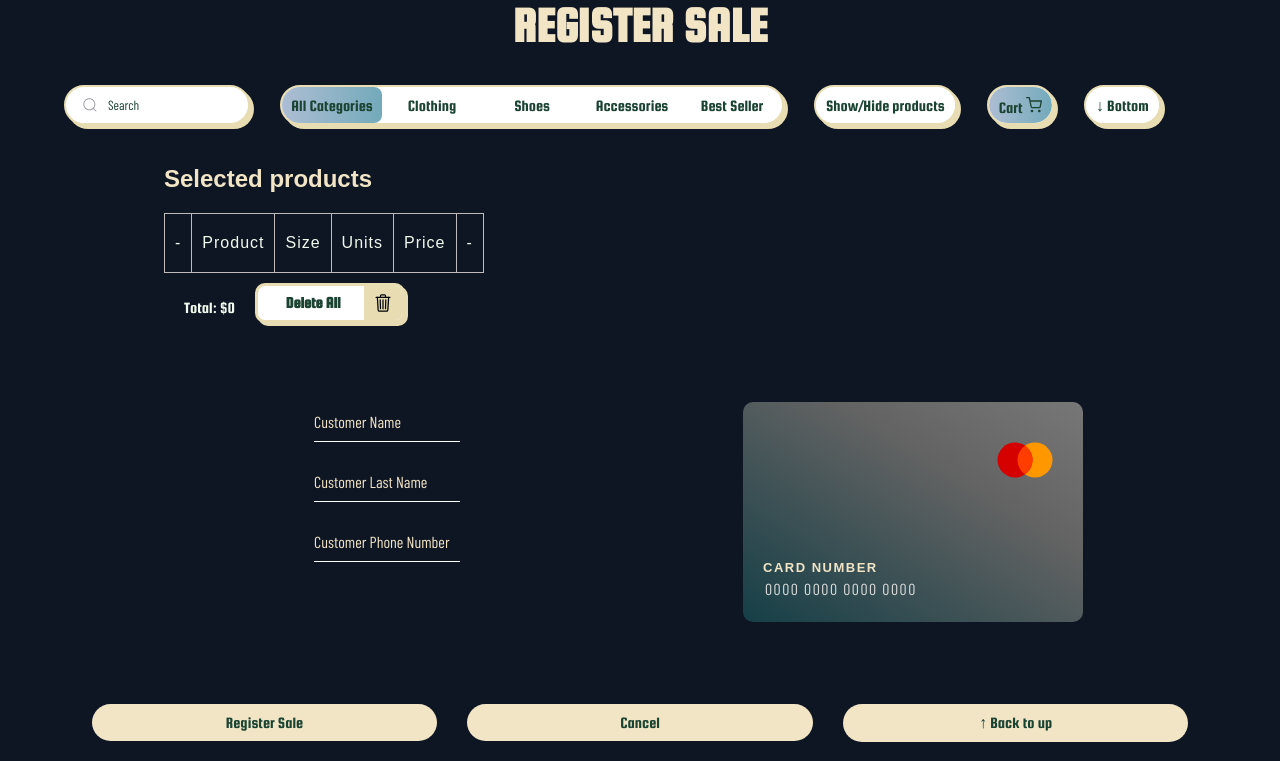
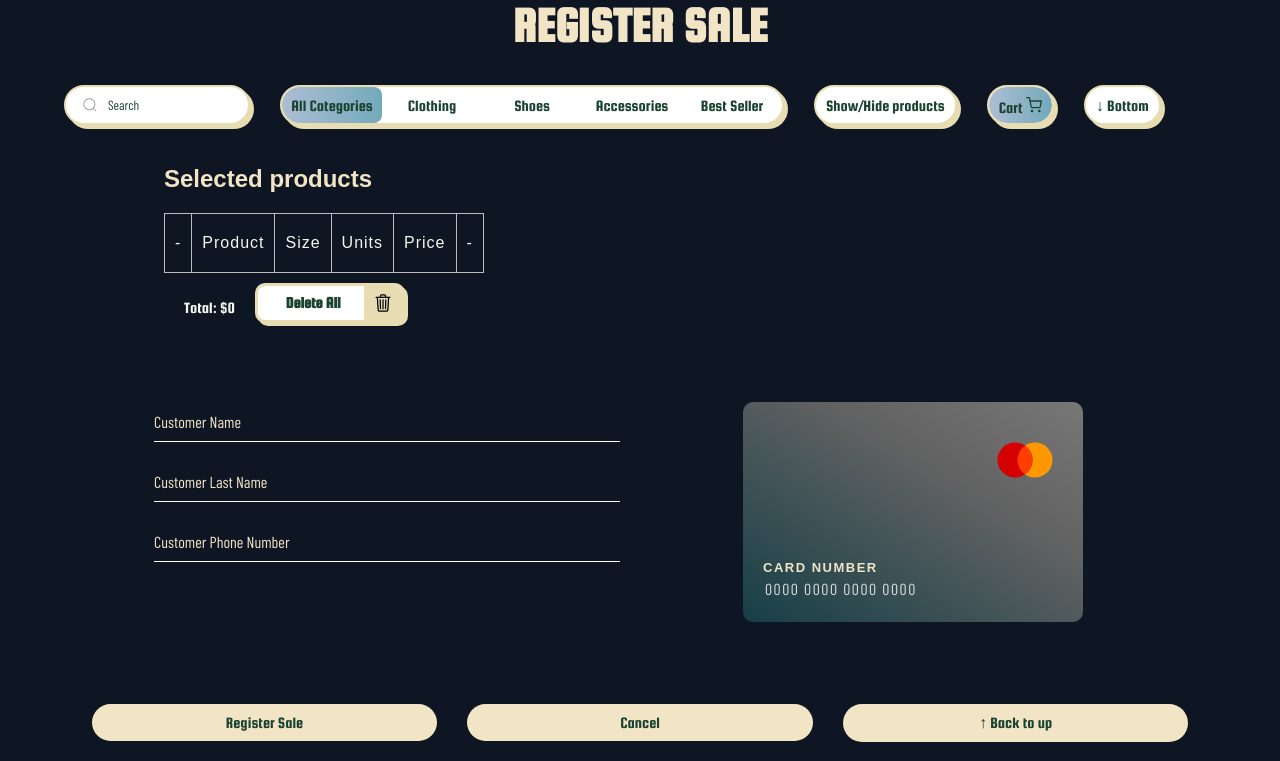
Before and after one commit to AlejandroRiba/proyectocryp2, a Flask app: page /registra_venta in a window 1280 px wide. Shown: the part 137-898 px from the top of the page. Run offline with Flask 3, Linux system fonts and the light colour scheme; the visitor is signed in with stand-in values (Sample User, id 1); data that the repository does not hold is empty; some web fonts are replaced.

Commit message:
Update registra_venta.html

```diff
--- a/templates/registra_venta.html
+++ b/templates/registra_venta.html
@@ -21,7 +21,6 @@
       .columna_formulario{
           text-align: center;
           align-items: center;
-          justify-items: center;
           padding-left: 40px;
       }
 
@@ -72,7 +71,7 @@
         {% include "shared/carrito.html" %}
         <!-- FIN TABLA carrito -->
         <form id="ventaForm" method="post" action="/procesar_venta">
-            <div class="container_cols" style="padding: 40px 30px;">
+            <div class="container_cols">
                 <div class="columna columna_formulario">
                     <div class="input-box">
                         <input type="text" id="nombre" name="nombre" required oninput="validarLetras(this), this.setCustomValidity('')" title="Customer name" oninvalid="this.setCustomValidity('Customer name')">
```
